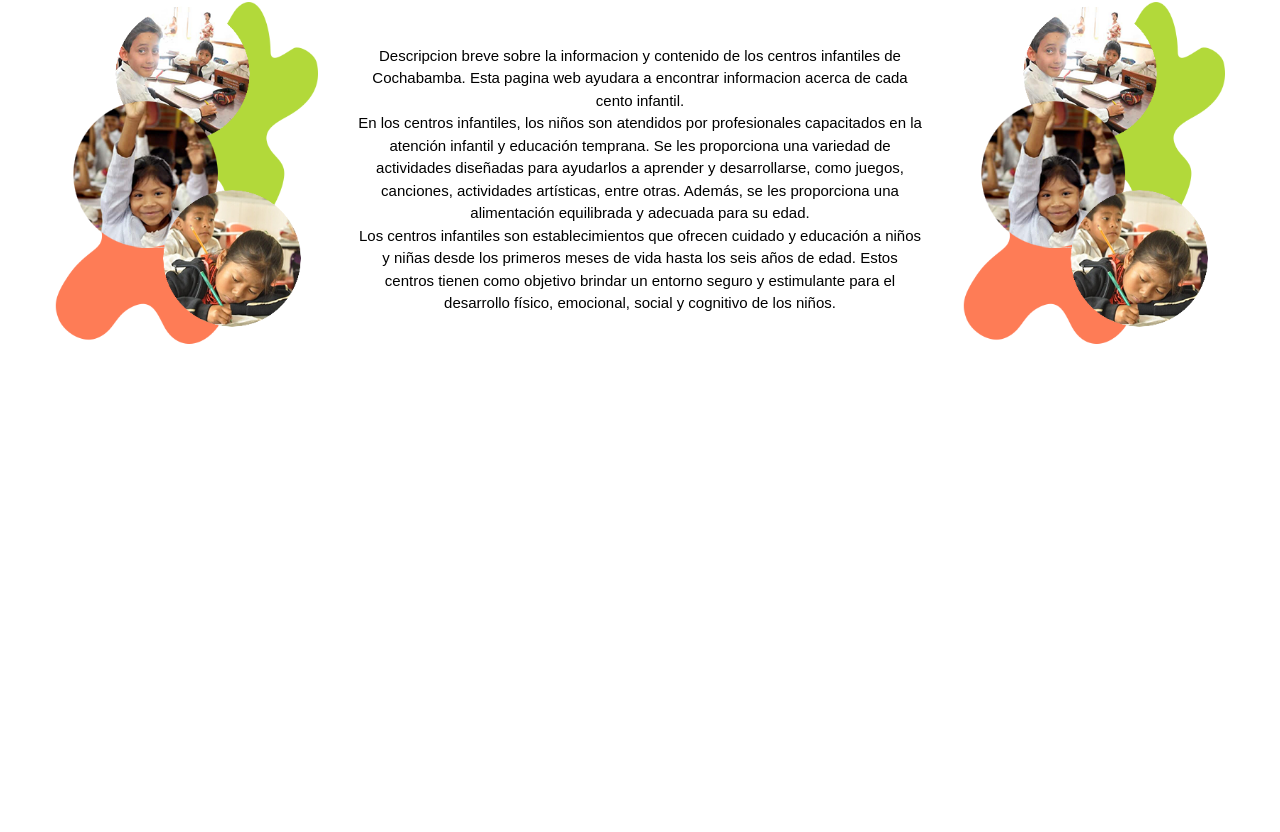
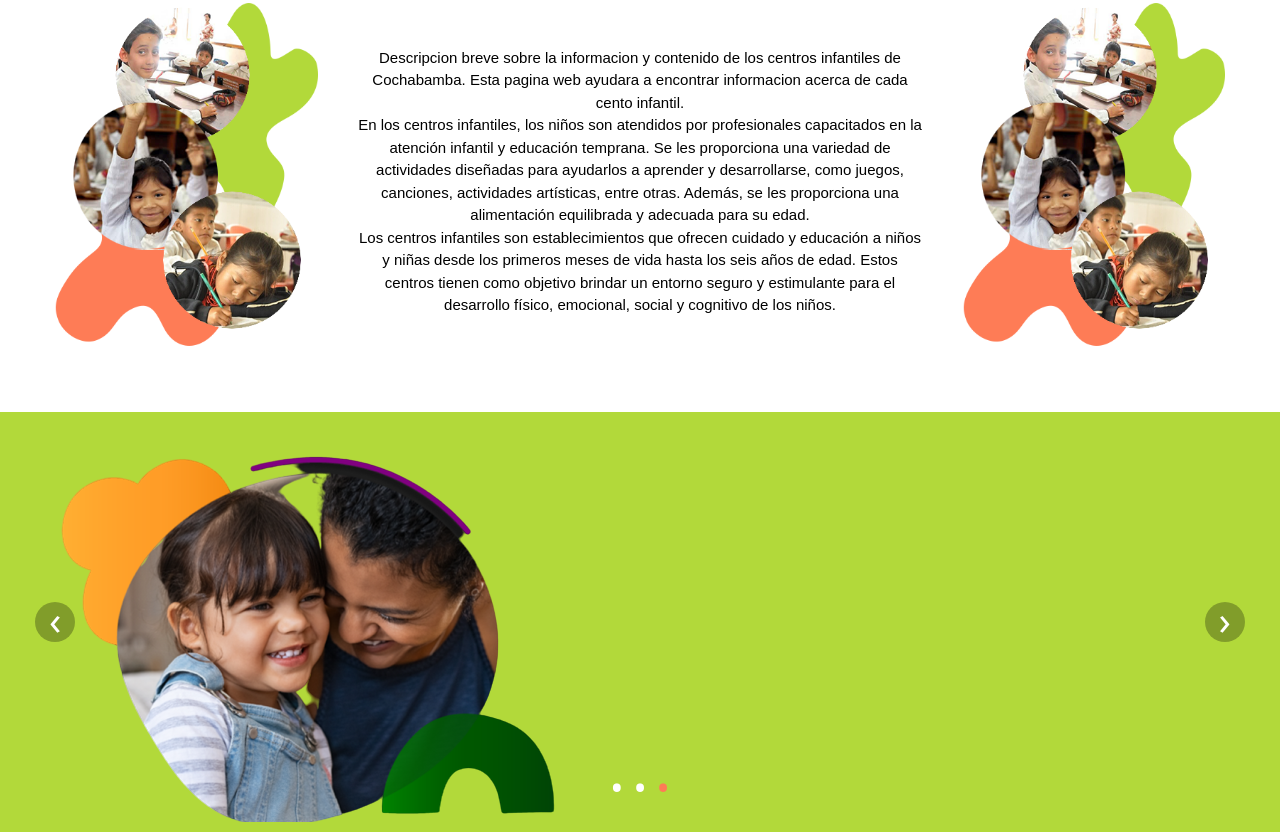
Before and after one commit to Defensoria-CBBA/CI_Web, a Next.js app in the folder centros_i_web/: page / in a window 1280 px wide. Shown: the part 814-1646 px from the top of the page. Before the commit the page ends 1227 px from the top, so only its background shows below. Built offline with nearby package versions, Linux system fonts and the light colour scheme.

Commit message:
Carousel Implemented

```diff
--- a/centros_i_web/src/pages/index.tsx
+++ b/centros_i_web/src/pages/index.tsx
@@ -41,8 +41,6 @@ export default function Home() {
 
         </div>
 
-
-
       </div>
 
       <div className="aboutMainContainer ">
@@ -76,7 +74,46 @@ export default function Home() {
         </div>
       </div>
 
+      <div className="sliderContainer">
+        <div className="carousel">
+          <div className="carousel-inner">
+            <input className="carousel-open" type="radio" id="carousel-1" name="carousel" aria-hidden="true" hidden checked></input>
+            <div className="carousel-item">
+              <img src="/images/kidsGroup.jpg"></img>
+            </div>
+
+            <input className="carousel-open" type="radio" id="carousel-2" name="carousel" aria-hidden="true" hidden checked></input>
+            <div className="carousel-item">
+              <img src="/images/logo.png"></img>
+            </div>
+
+            <input className="carousel-open" type="radio" id="carousel-3" name="carousel" aria-hidden="true" hidden checked></input>
+            <div className="carousel-item">
+              <img src="/images/mainPic.png"></img>
+            </div>
+
+            <label htmlFor="carousel-3" className="carousel-control prev control-2">‹</label>
+            <label htmlFor="carousel-2" className="carousel-control next control-1">›</label>
+            <label htmlFor="carousel-1" className="carousel-control prev control-2">‹</label>
+            <label htmlFor="carousel-3" className="carousel-control next control-2">›</label>
+            <label htmlFor="carousel-2" className="carousel-control prev control-3">‹</label>
+            <label htmlFor="carousel-1" className="carousel-control next control-3">›</label>
+            <ol className="carousel-indicators">
+              <li>
+                  <label htmlFor="carousel-1" className="carousel-bullet">•</label>
+              </li>
+              <li>
+                  <label htmlFor="carousel-2" className="carousel-bullet">•</label>
+              </li>
+              <li>
+                  <label htmlFor="carousel-3" className="carousel-bullet">•</label>
+              </li>
+            </ol>
+          </div>
+        </div>
+      </div>
 
     </div>
+
   )
 }
--- a/centros_i_web/src/styles/globals.css
+++ b/centros_i_web/src/styles/globals.css
@@ -164,7 +164,7 @@ body {
 
 .aboutMainContainer{
   width:100%;
-  height: auto;
+  height:550px;
   padding: 30px;
   background-color: #fff;
   align-items: center;
@@ -175,7 +175,7 @@ body {
 
 .aboutTitle{
   width: 100%;
-  height: auto;
+  height: 90px;
   padding: 5px;
   background-color: transparent;
   font-family: 'Century Gothic', sans-serif;
@@ -187,7 +187,7 @@ body {
 
 .aboutSubContainer{
   width: 100%;
-  height: auto;
+  height: 400px;
   padding: 5px;
   background-color: transparent;
   flex-direction: row;
@@ -214,6 +214,123 @@ body {
   padding: 20px;
   background-color: transparent;
 }
+
+/*Home Slider CSS*/
+
+.sliderContainer{
+  width: 100%;
+  height: auto;
+  padding: 5px;
+  background-color: #B2D93A;
+}
+
+
+.carousel {
+  width: 100%;
+  height: auto;
+  padding: 5px;
+  background-color: transparent;
+  position: relative;
+}
+
+.carousel-inner {
+  position: relative;
+  overflow: hidden;
+  width: 100%;
+  height: 400px;
+}
+
+.carousel-open:checked + .carousel-item {
+  position: static;
+  opacity: 100;
+}
+
+.carousel-item {
+  position: absolute;
+  opacity: 0;
+  -webkit-transition: opacity 0.6s ease-out;
+  transition: opacity 0.6s ease-out;
+}
+
+.carousel-item img {
+  display: block;
+  height: auto;
+  max-width: 100%;
+}
+
+.carousel-control {
+  background: rgba(0, 0, 0, 0.28);
+  border-radius: 50%;
+  color: #fff;
+  cursor: pointer;
+  display: none;
+  font-size: 40px;
+  height: 40px;
+  line-height: 35px;
+  position: absolute;
+  top: 50%;
+  -webkit-transform: translate(0, -50%);
+  cursor: pointer;
+  -ms-transform: translate(0, -50%);
+  transform: translate(0, -50%);
+  text-align: center;
+  width: 40px;
+  z-index: 10;
+}
+
+.carousel-control.prev {
+  left: 2%;
+}
+
+.carousel-control.next {
+  right: 2%;
+}
+
+.carousel-control:hover {
+  background: rgba(0, 0, 0, 0.8);
+  color: #aaaaaa;
+}
+
+#carousel-1:checked ~ .control-1,
+#carousel-2:checked ~ .control-2,
+#carousel-3:checked ~ .control-3 {
+  display: block;
+}
+
+.carousel-indicators {
+  list-style: none;
+  margin: 0;
+  padding: 0;
+  position: absolute;
+  bottom: 2%;
+  left: 0;
+  right: 0;
+  text-align: center;
+  z-index: 10;
+}
+
+.carousel-indicators li {
+  display: inline-block;
+  margin: 0 5px;
+}
+
+.carousel-bullet {
+  color: #fff;
+  cursor: pointer;
+  display: block;
+  font-size: 35px;
+}
+
+.carousel-bullet:hover {
+  color: #aaaaaa;
+}
+
+#carousel-1:checked ~ .control-1 ~ .carousel-indicators li:nth-child(1) .carousel-bullet,
+#carousel-2:checked ~ .control-2 ~ .carousel-indicators li:nth-child(2) .carousel-bullet,
+#carousel-3:checked ~ .control-3 ~ .carousel-indicators li:nth-child(3) .carousel-bullet {
+  color: #FE7C56;
+}
+
 
 /*hola uwu*/
 
@@ -457,14 +574,3 @@ body {
   color: #b0b0b0;
 }
 /*%% End container %%*/
-
-
-
-/*Home Page Slider CSS*/
-
-.sliderMainContainer{
-  width:100%;
-  height: auto;
-  padding: 30px;
-  background-color: #B2D93A;
-}
```
Also changed, not shown: centros_i_web/public/images/kidsGroup.jpg (added).
